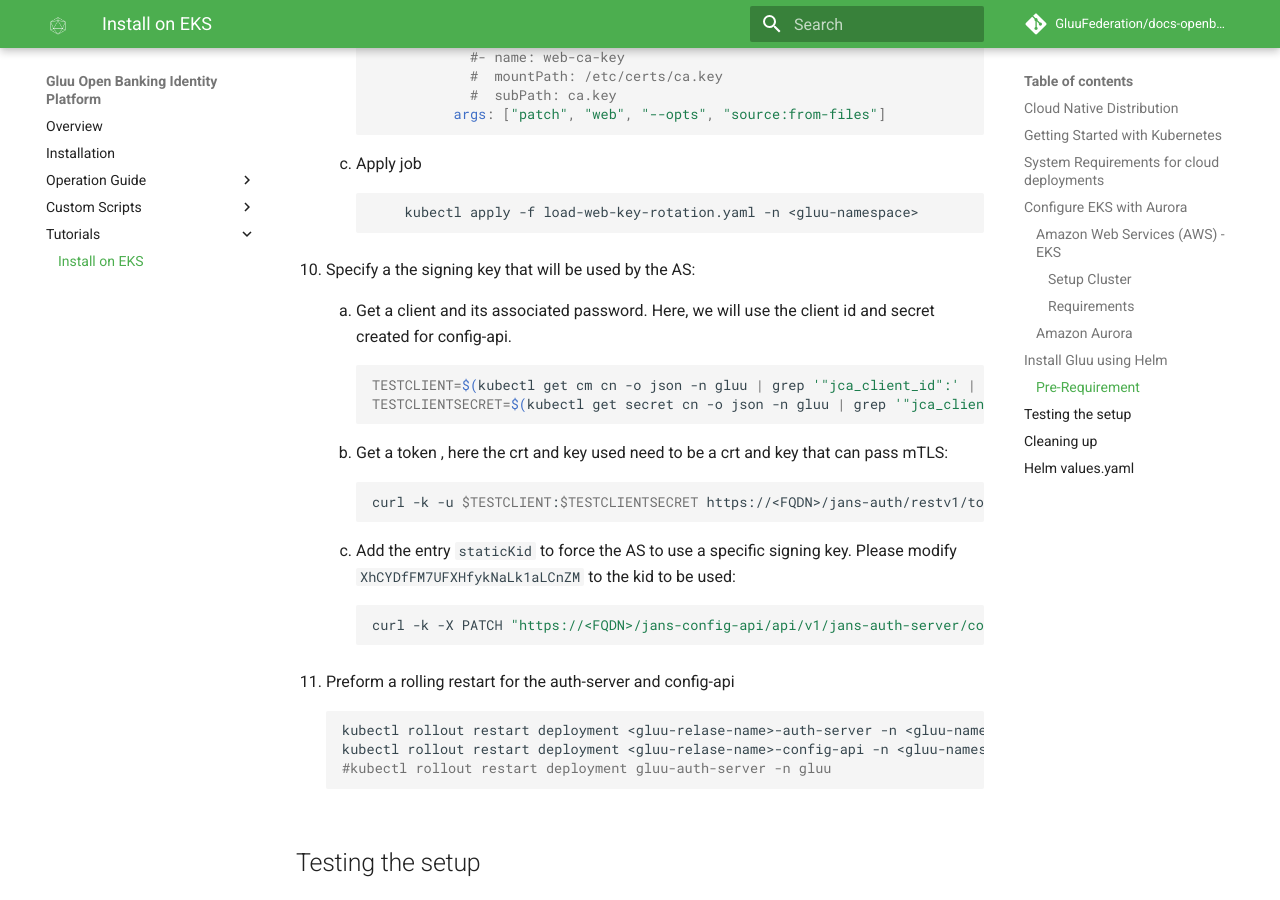
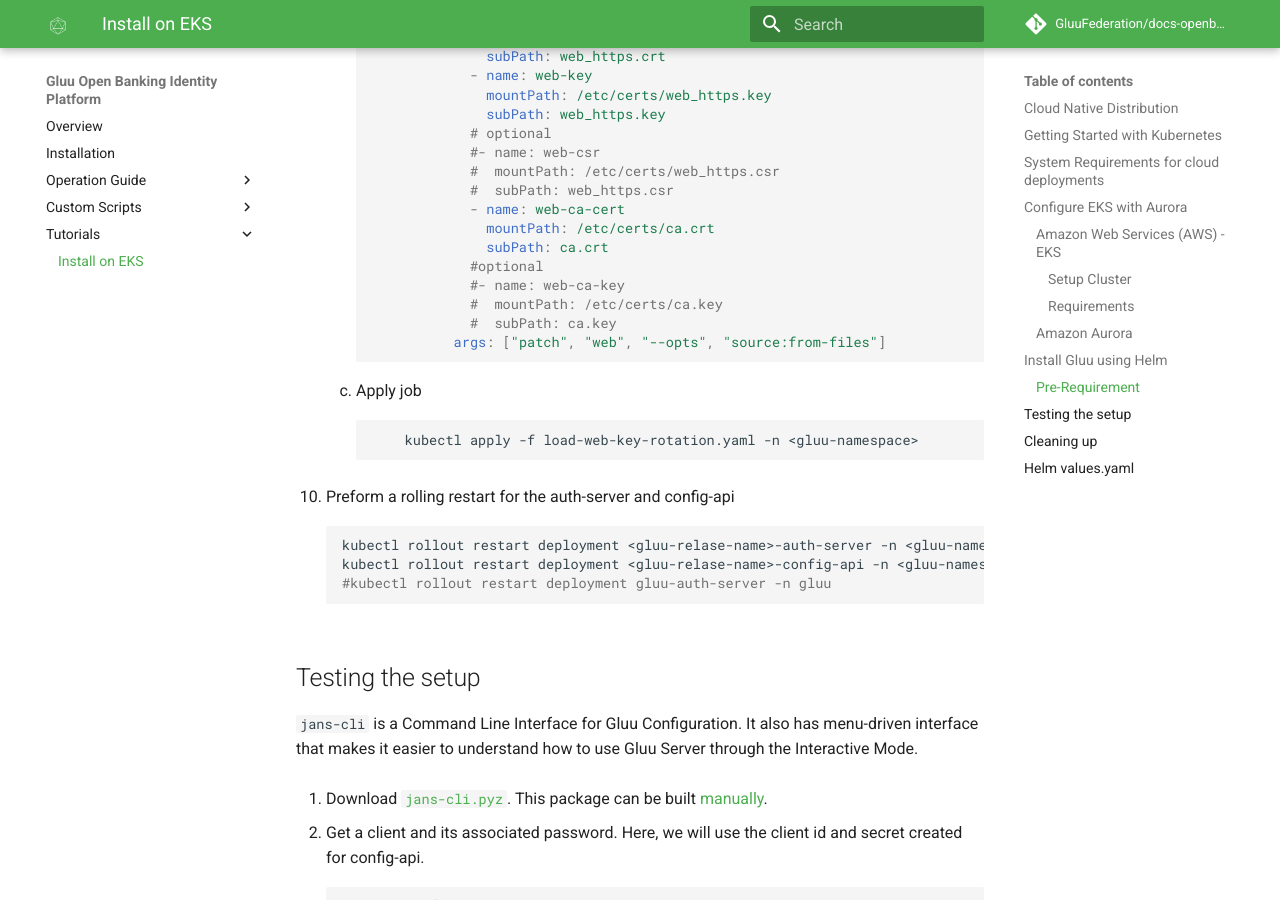
Before and after one commit to GluuFederation/docs-openbanking-prod, an MkDocs documentation site: the page built from docs/source/tutorials/cn-prod-tutorial.md, in a window 1280 px wide and 900 px high, scrolled down 10798 px. Built offline with MkDocs 1.6.1 and Material for MkDocs 9.7.7, drawn with Linux system fonts in a browser that asks for light colours; comment, search, counter and statistics services are not loaded; some of the changed text lies outside the part shown.

Commit message:
docs: allow automatic injection of statickid

````diff
--- a/docs/source/install-cn.md
+++ b/docs/source/install-cn.md
@@ -202,7 +205,7 @@ If the provided FQDN for Gluu is not globally resolvable map Gluus FQDN at `/etc
      ```
     The above password is needed in custom scripts such as in [client registeration](https://gluu.org/docs/openbanking/scripts/client-registration/#configuring-keys-certificates-and-ssa-validation-endpoints).
 
-## Specify signing key kid for AS
+## Changing the  signing key kid for the AS dynamically
 
 Specify a the signing key that will be used by the AS:
 
@@ -223,6 +226,14 @@ Specify a the signing key that will be used by the AS:
 
     ```bash
     curl -k -X PATCH "https://<FQDN>/jans-config-api/api/v1/jans-auth-server/config" -H  "accept: application/json" -H  "Content-Type: application/json-patch+json" -H "Authorization:Bearer 170e8412-1d55-4b19-ssss-8fcdeaafb954" -d "[{\"op\":\"add\",\"path\":\"/staticKid\",\"value\":\"XhCYDfFM7UFXHfykNaLk1aLCnZM\"}]"
+    ```
+
+1.  Preform a rolling restart for the auth-server and config-api
+
+    ```bash
+    kubectl rollout restart deployment <gluu-relase-name>-auth-server -n <gluu-namespace>
+    kubectl rollout restart deployment <gluu-relase-name>-config-api -n <gluu-namespace>
+    #kubectl rollout restart deployment gluu-auth-server -n gluu
     ```
 
 ## Enable https.
@@ -501,6 +512,8 @@ config:
   city: Austin # Change to your city
   configmap:
     cnAuthServerBackend: "auth-server:8080"
+    # Jetty header size in bytes in the auth server
+    cnJettyRequestHeaderSize: 8192
     cnSqlDbDialect: mysql
     cnSqlDbHost: gluu.cluster-xxxxxxx.eu-central.rds.amazonaws.com # Change to your Aurora DB endpoint
     cnSqlDbPort: 3306
--- a/docs/source/tutorials/cn-prod-tutorial.md
+++ b/docs/source/tutorials/cn-prod-tutorial.md
@@ -359,27 +362,6 @@ The below certificates and keys are needed to continue this tutorial.
             kubectl apply -f load-web-key-rotation.yaml -n <gluu-namespace>
         ```
 
-1.  Specify a the signing key that will be used by the AS:
-
-    1.  Get a client and its associated password. Here, we will use the client id and secret created for config-api.
-
-        ```bash
-        TESTCLIENT=$(kubectl get cm cn -o json -n gluu | grep '"jca_client_id":' | sed -e 's#.*:\(\)#\1#' | tr -d '"' | tr -d "," | tr -d '[:space:]')
-        TESTCLIENTSECRET=$(kubectl get secret cn -o json -n gluu | grep '"jca_client_pw":' | sed -e 's#.*:\(\)#\1#' | tr -d '"' | tr -d "," | tr -d '[:space:]' | base64 -d)
-        ```
-
-    1.  Get a token , here the crt and key used need to be a crt and key that can pass mTLS:
-
-        ```bash
-        curl -k -u $TESTCLIENT:$TESTCLIENTSECRET https://<FQDN>/jans-auth/restv1/token -d "grant_type=client_credentials&scope=https://jans.io/oauth/jans-auth-server/config/properties.write" --cert mtls.pem --key mtls.key
-        ```
-
-    1.  Add the entry `staticKid` to force the AS to use a specific signing key. Please modify `XhCYDfFM7UFXHfykNaLk1aLCnZM` to the kid to be used:
-
-        ```bash
-        curl -k -X PATCH "https://<FQDN>/jans-config-api/api/v1/jans-auth-server/config" -H  "accept: application/json" -H  "Content-Type: application/json-patch+json" -H "Authorization:Bearer 170e8412-1d55-4b19-ssss-8fcdeaafb954" -d "[{\"op\":\"add\",\"path\":\"/staticKid\",\"value\":\"XhCYDfFM7UFXHfykNaLk1aLCnZM\"}]"
-        ```
-
 1.  Preform a rolling restart for the auth-server and config-api
 
     ```bash
@@ -477,6 +459,8 @@ config:
   city: Austin # Change to your city
   configmap:
     cnAuthServerBackend: "auth-server:8080"
+    # Jetty header size in bytes in the auth server
+    cnJettyRequestHeaderSize: 8192
     cnSqlDbDialect: mysql
     cnSqlDbHost: gluu.cluster-xxxxxxx.eu-central.rds.amazonaws.com # Change to your Aurora DB endpoint
     cnSqlDbPort: 3306
````
Also changed, not shown: other parts of docs/source/install-cn.md (+4 -0 lines), other parts of docs/source/tutorials/cn-prod-tutorial.md (+4 -0 lines).
